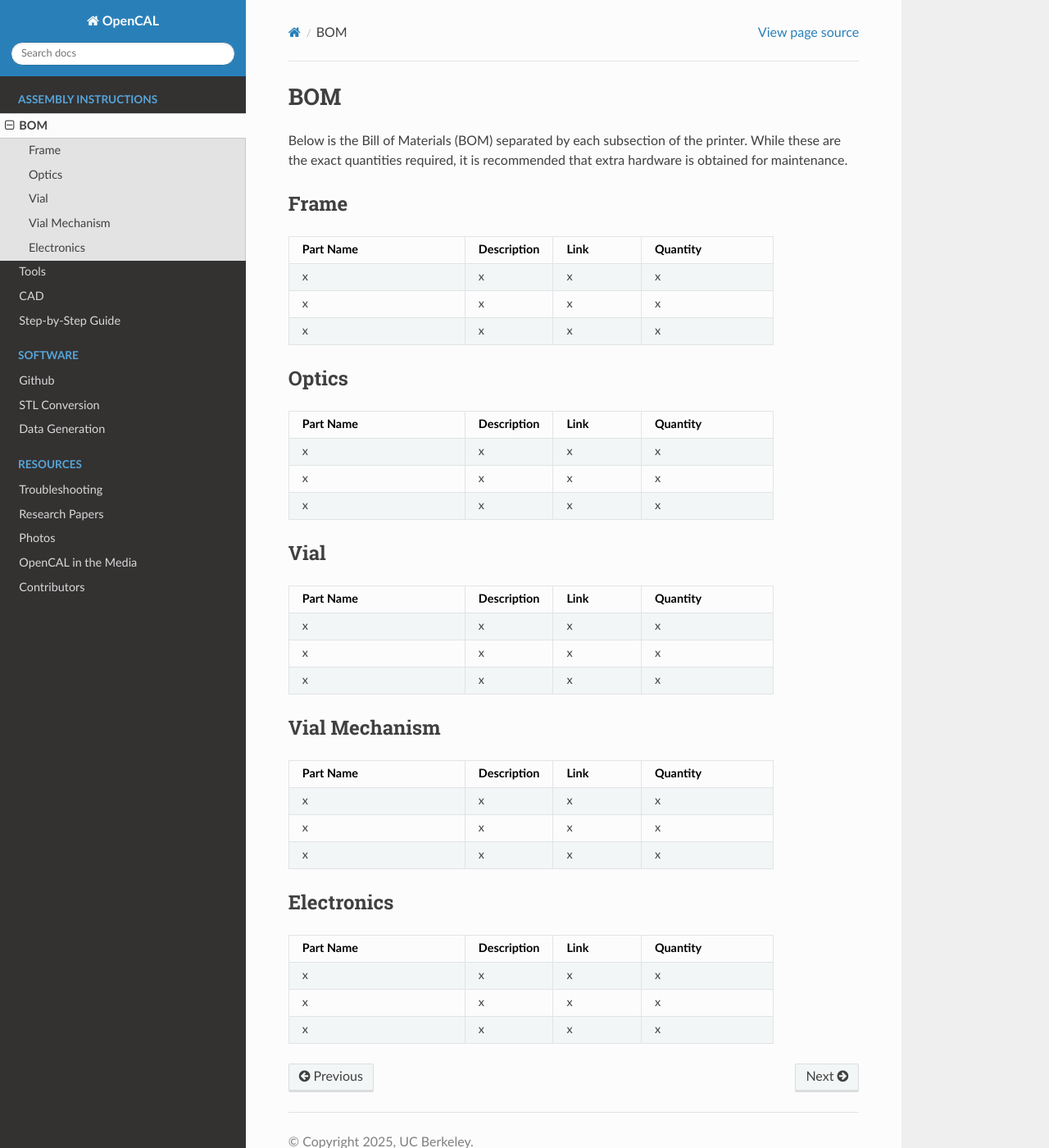
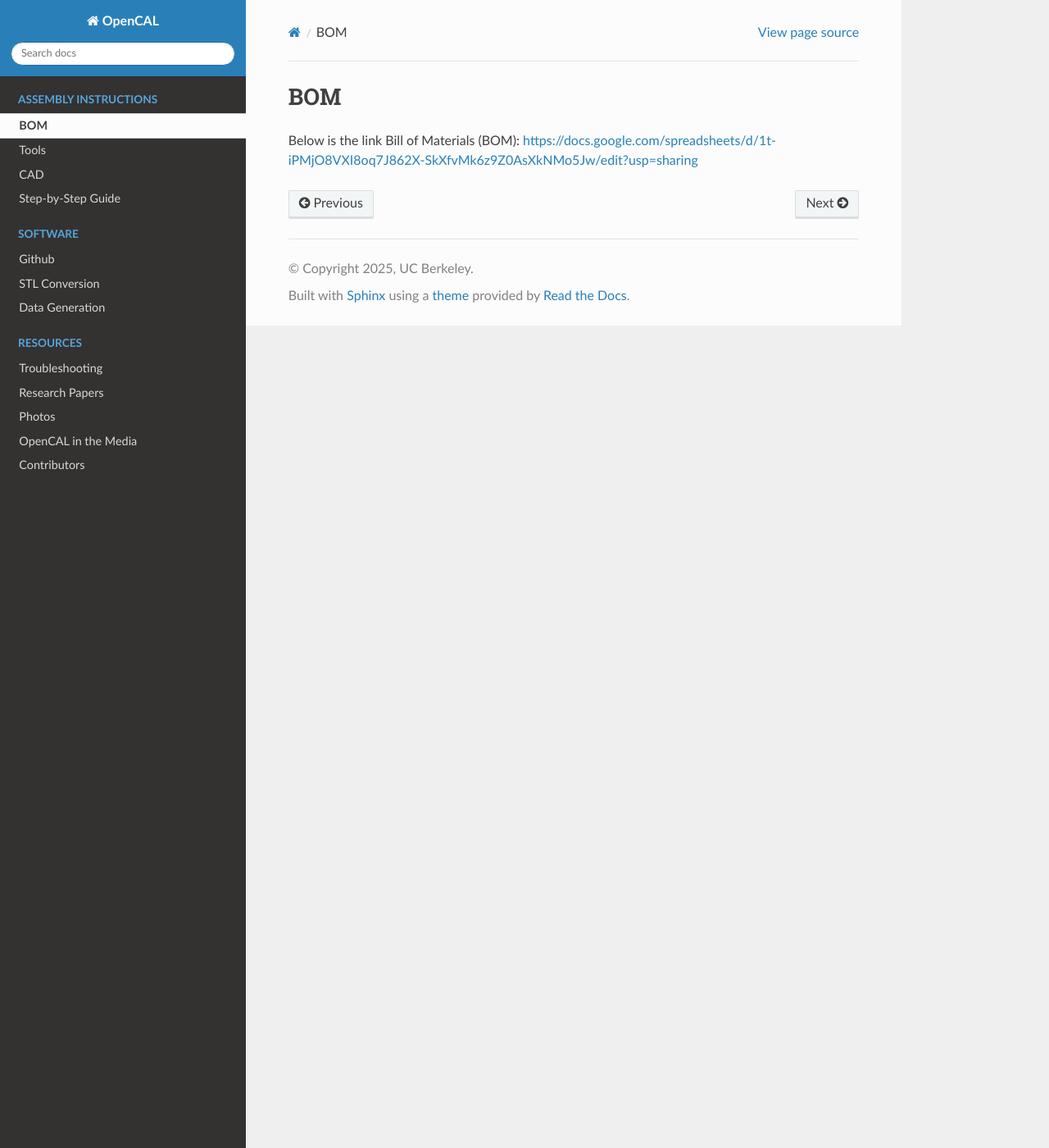
Before and after one commit to computed-axial-lithography/OpenCAL-documentation, a Sphinx documentation site: the page built from docs/source/assembly_instructions/bom.rst, in a window 1280 px wide and 1400 px high. Shown: the whole window at 82% size. Built offline with Sphinx 7.4.7 and the Read the Docs theme 3.1.0, drawn with Linux system fonts in a browser that asks for light colours.

Commit message:
added BOM link

```diff
--- a/docs/source/assembly_instructions/bom.rst
+++ b/docs/source/assembly_instructions/bom.rst
@@ -1,13 +1,15 @@
 BOM
 ===
 
-Below is the Bill of Materials (BOM) separated by each subsection of the printer. While these are the exact quantities required,
-it is recommended that extra hardware is obtained for maintenance.
+Below is the link Bill of Materials (BOM):
+https://docs.google.com/spreadsheets/d/1t-iPMjO8VXI8oq7J862X-SkXfvMk6z9Z0AsXkNMo5Jw/edit?usp=sharing
 
-Frame
-----------
-
-.. list-table::
+..
+    Frame
+..
+    ----------
+..
+    list-table::
     :widths: 20 10 10 15
     :header-rows: 1
 
@@ -29,9 +31,12 @@ Frame
         - x
 
 
-Optics
-----------
-.. list-table::
+..
+    Optics
+..
+    ----------
+..
+    list-table::
     :widths: 20 10 10 15
     :header-rows: 1
 
@@ -52,9 +57,12 @@ Optics
         - x
         - x
 
-Vial
-----------
-.. list-table::
+..
+    Vial
+..
+    ----------
+..
+    list-table::
     :widths: 20 10 10 15
     :header-rows: 1
 
@@ -75,9 +83,12 @@ Vial
         - x
         - x
 
-Vial Mechanism
-----------
-.. list-table::
+..
+    Vial Mechanism
+..
+    ----------
+..
+    list-table::
     :widths: 20 10 10 15
     :header-rows: 1
 
@@ -98,9 +109,12 @@ Vial Mechanism
         - x
         - x
 
-Electronics
-----------
-.. list-table::
+..
+    Electronics
+..
+    ----------
+..
+    list-table::
     :widths: 20 10 10 15
     :header-rows: 1
 
```
